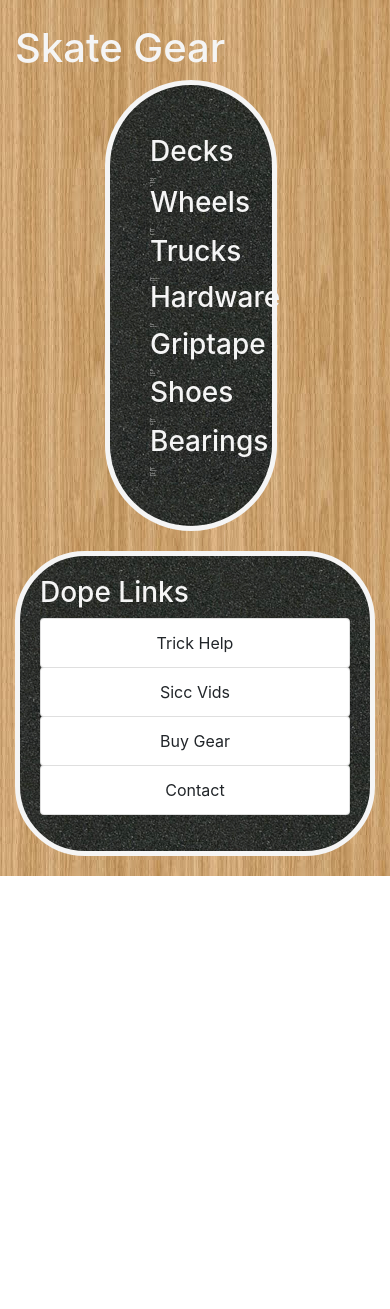
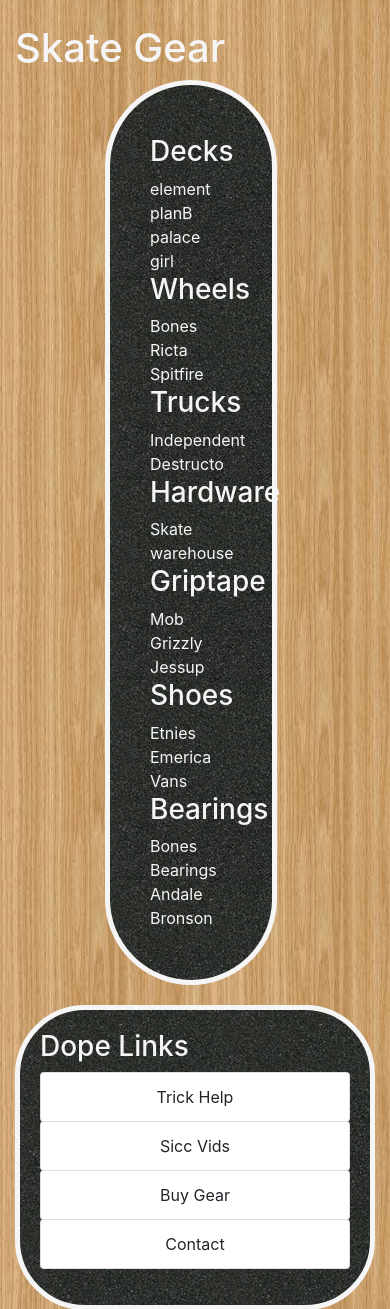
Before and after one commit to nicholascoxe/BlueBadgeApp, a Django app: page /store/ in a window 390 px wide. Shown: the part 56-1365 px from the top of the page. Before the commit the page ends 932 px from the top, so only its background shows below. Run offline with Django 3.2, Linux system fonts and the light colour scheme; some libraries are stand-ins or nearby versions.

Commit message:
mobile friendly fr

```diff
--- a/blue_badge/blog/static/blog/main.css
+++ b/blue_badge/blog/static/blog/main.css
@@ -97,5 +97,5 @@
     padding-right: 34%;
     margin-right: 50%;
     margin-left: 25%;
-    font-size: 10%
+
 }
```
